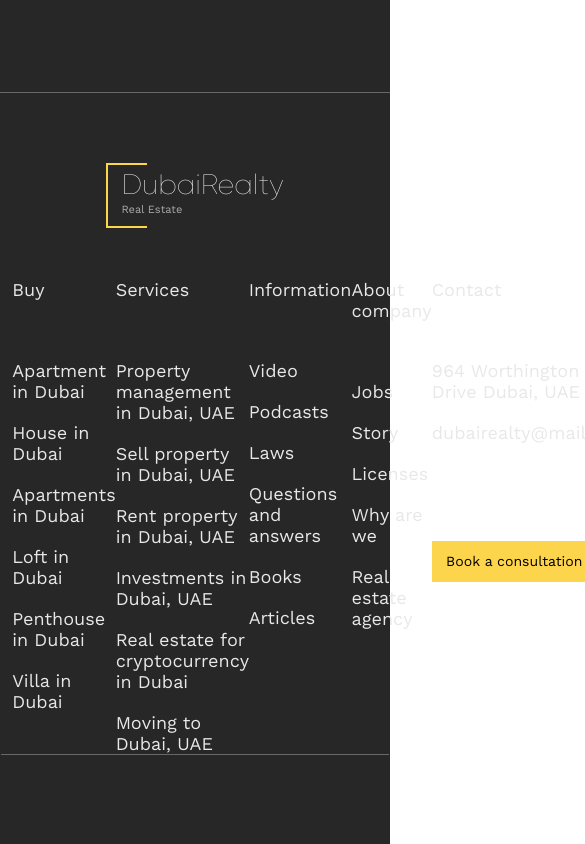
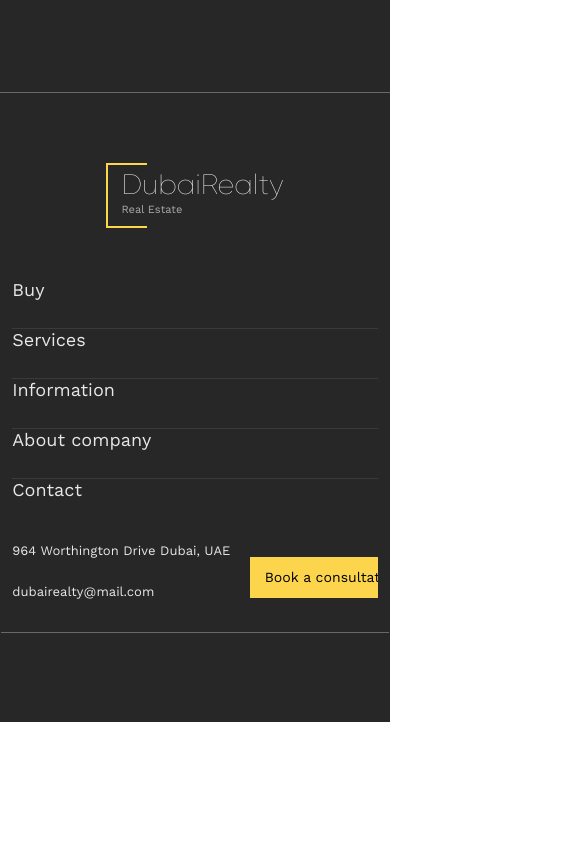
Before and after one commit to VitaliyM/agroshop, a React (Create React App) app: page / in a window 390 px wide. Shown: the part 5912-6756 px from the top of the page, 585 px wide, since content can reach past the window. After the commit the page ends 6634 px from the top, so only its background shows below. Built offline with nearby package versions, Linux system fonts and the light colour scheme.

Commit message:
Footer styling

```diff
--- a/src/components/footer/footer.css
+++ b/src/components/footer/footer.css
@@ -70,7 +70,7 @@
 }
 
 .footerInfoHeader {
-    margin-bottom: 40px;
+    margin-bottom: 20px;
 }
 
 .footerInfoList {
@@ -108,4 +108,42 @@
     border-top: 1px solid rgba(255, 255, 255, 0.3);
     width: 106%;
     height: 90px;
+    margin-top: 95px;
 }
+
+
+
+
+/* ------------------------- */
+@media screen and (max-width: 1440px) {
+    .footerInfoList {
+        font-size: 13px;
+    }
+}
+
+
+@media screen and (max-width: 768px) {
+    .footerMapBlock {
+        flex-direction: column;
+        align-items: flex-start;
+
+    }
+
+    .footerMapInfo {
+        border-bottom: 1px solid #3A3A3A;
+        overflow: hidden;
+        width: 100%;
+        height: 50px;
+    }
+
+    .footerContactBlock {
+        height: 125px;
+        flex-wrap: wrap;
+        border-bottom: none;
+    }
+
+    .footerCopyrightBlock {
+        margin-top: 28px;
+    }
+
+}
```
